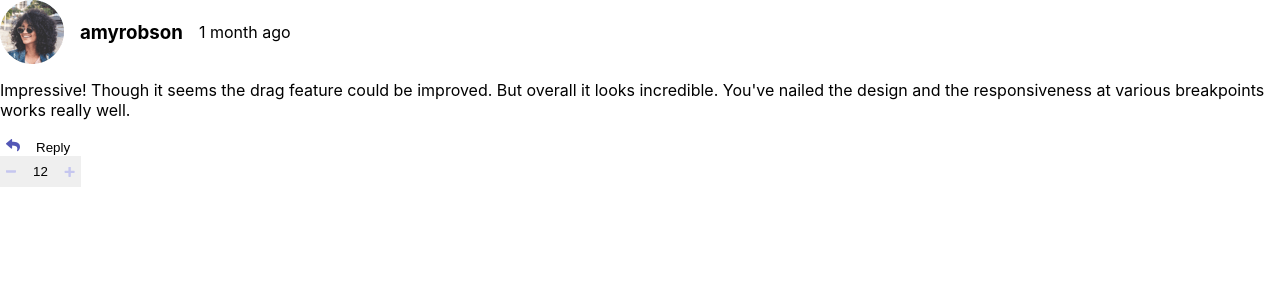
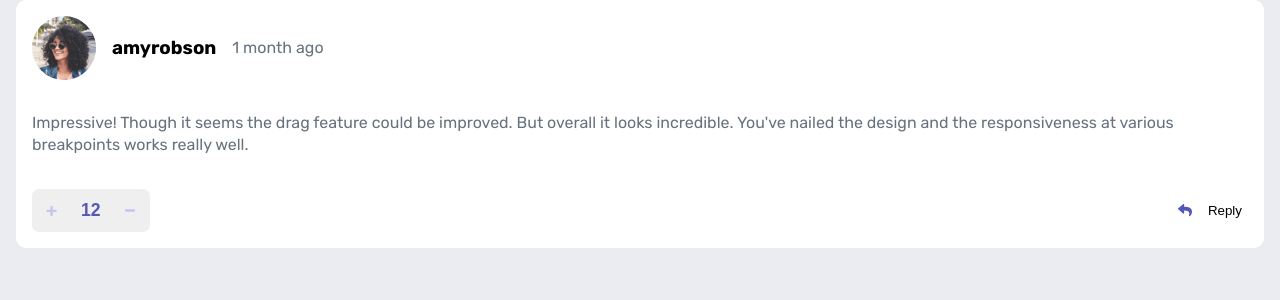
Before and after one commit to Brighties/interactive-comments-app, a React (Create React App) app: page / in a window 1280 px wide. Shown: the top 300 px of the page. Built offline with nearby package versions, Linux system fonts and the light colour scheme.

Commit message:
Added functionality to the upvote and downvote buttons

```diff
--- a/src/components/App/App.css
+++ b/src/components/App/App.css
@@ -1,12 +1,53 @@
+@import url("https://fonts.googleapis.com/css2?family=Rubik:wght@400;500;700&display=swap");
+
+:root {
+  --moderate-blue: 238, 40%, 52%;
+  --soft-red: 358, 79%, 66%;
+  --light-grayish-blue: 239, 57%, 85%;
+  --pale-red: 357, 100%, 86%;
+
+  /**  Neutral  colours */
+
+  --dark-blue: 212, 24%, 26%;
+  --grayish-blue: 211, 10%, 45%;
+  --light-gray: 223, 19%, 93%;
+  --very-light-gray: 228, 33%, 97%;
+  --white: 0, 0%, 100%;
+}
+
+body {
+  background: hsl(var(--light-gray));
+  caret-color: hsl(var(--light-grayish-blue));
+  font-family: "Rubik", sans-serif;
+  line-height: 1.4;
+}
+/* full container */
+.full-container {
+  background: hsl(var(--white));
+}
+
+.full-container {
+  flex-direction: column;
+  margin-inline: 1rem;
+  padding: 1rem;
+  border-radius: 10px;
+}
 .flex {
   display: flex;
+  gap: var(--gap, 1rem);
 }
+/* header component */
 .header {
   align-items: center;
-  gap: 1rem;
+}
+.time-of-comment {
+  color: hsl(var(--grayish-blue));
 }
 
 /* buttons */
+.btn-container {
+  justify-content: space-between;
+}
 .btn {
   gap: 1rem;
   align-items: center;
@@ -16,11 +57,26 @@
   border: transparent;
   padding-block: 0.5rem;
   cursor: pointer;
+  border-radius: 7px;
 }
-
+.vote-value {
+  color: hsl(var(--moderate-blue));
+  font-weight: 700;
+  font-size: 1.1rem;
+}
+.upvote-icon,
+.downvote-icon {
+  padding: 0.5rem;
+}
 /* reply button */
 .reply-btn {
   border: transparent;
   background: transparent;
   cursor: pointer;
+  --gap: 0.2rem;
 }
+
+/*comment content body */
+.comment-content {
+  color: hsl(var(--grayish-blue));
+}
--- a/src/components/App/App.js
+++ b/src/components/App/App.js
@@ -1,5 +1,5 @@
 import "./App.css";
-import React, { useEffect, useState } from "react";
+import React, { useEffect, useRef, useState } from "react";
 import axios from "axios";
 
 import iconMinus from "../../images/icon-minus.svg";
@@ -27,7 +27,7 @@ function App() {
   }, []);
 
   if (loading) {
-    return <p>Loading...</p>; // You can replace this with a loading spinner or component
+    return <p>Loading...</p>; //show loading ...
   }
 
   if (error) {
@@ -36,55 +36,85 @@ function App() {
 
   return (
     <>
-      <Header data={data} index={0} />
-      <Comments data={data} index={0} />
-      <Reply />
-      <Button />
+      <Comments data={data} />
     </>
   );
 }
 
+// full component
+const Comments = ({ data }) => {
+  return (
+    <section className="full-container flex">
+      <CommentHeader data={data} index={0} />
+      <CommentBody data={data} index={0} />
+
+      <div className="flex btn-container">
+        <VoteButton />
+        <ReplyButton />
+      </div>
+    </section>
+  );
+};
+
 // component 1
-const Header = ({ data, index }) => {
+const CommentHeader = ({ data, index }) => {
   const person = data.comments[index];
 
   return (
     <div className="header flex">
       <img src={person.user.image.png} alt="person avatar" />
       <h3>{person.user.username}</h3>
-      <p>{person.createdAt}</p>
+      <p className="time-of-comment">{person.createdAt}</p>
     </div>
   );
 };
 
 // component 2 = comments content body
-const Comments = ({ data, index }) => {
+const CommentBody = ({ data, index }) => {
   const comments = data.comments[index];
-  return <p>{comments.content}</p>;
+  return <p className="comment-content">{comments.content}</p>;
 };
 
 // component 3 = button
+const VoteButton = () => {
+  const voteCountRef = useRef(null);
+  const upVote = () => {
+    if (voteCountRef) {
+      let count = +voteCountRef.current.textContent;
+      count += 1;
+      voteCountRef.current.textContent = count;
+    }
+  };
 
-const Button = () => {
+  const downVote = () => {
+    if (voteCountRef) {
+      let count = +voteCountRef.current.textContent; //typecasting the count to Number type using the + sign
+      count = count - 1;
+      voteCountRef.current.textContent = count;
+    }
+  };
   return (
     <button className="flex btn vote-btn">
-      <img src={iconMinus} alt="icon" />
-      <span>12</span>
-      <img src={iconPlus} alt="icon" />
+      <img className="upvote-icon" onClick={upVote} src={iconPlus} alt="icon" />
+      <span ref={voteCountRef} className="vote-value">
+        12
+      </span>
+      <img
+        className="downvote-icon"
+        onClick={downVote}
+        src={iconMinus}
+        alt="icon"
+      />
     </button>
   );
 };
 
 // component 4
-const Reply = () => {
-  // used inline styling for the purpose of introducing variety in my code just for fun
-  const style = {
-    paddingInlineStart: 1 + "rem",
-  };
+const ReplyButton = () => {
   return (
-    <button className="btn reply-btn">
-      <img src={iconReply} />
-      <span style={style}>Reply</span>
+    <button className="btn reply-btn flex">
+      <img src={iconReply} alt="reply icon" />
+      <span>Reply</span>
     </button>
   );
 };
```
